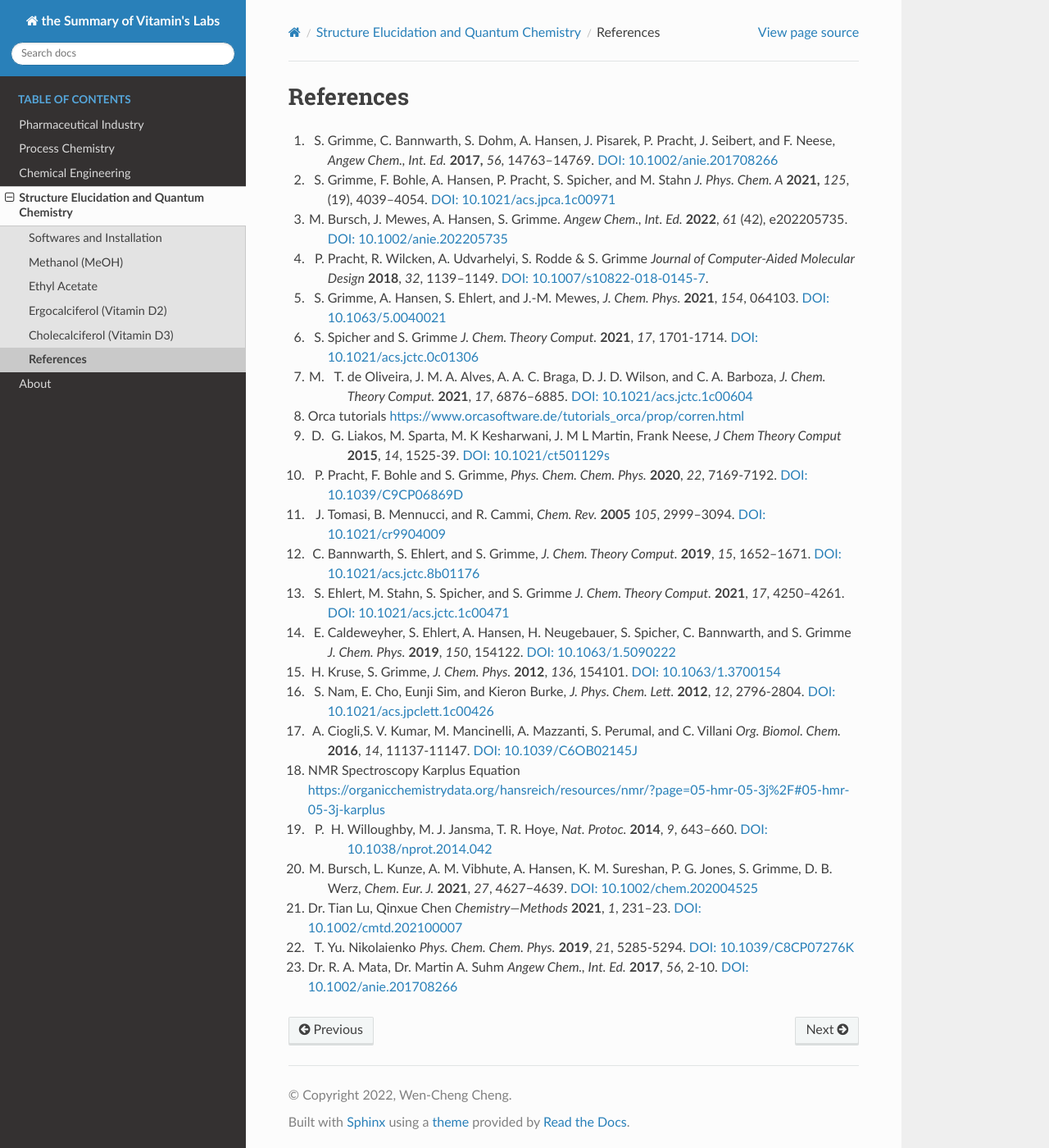
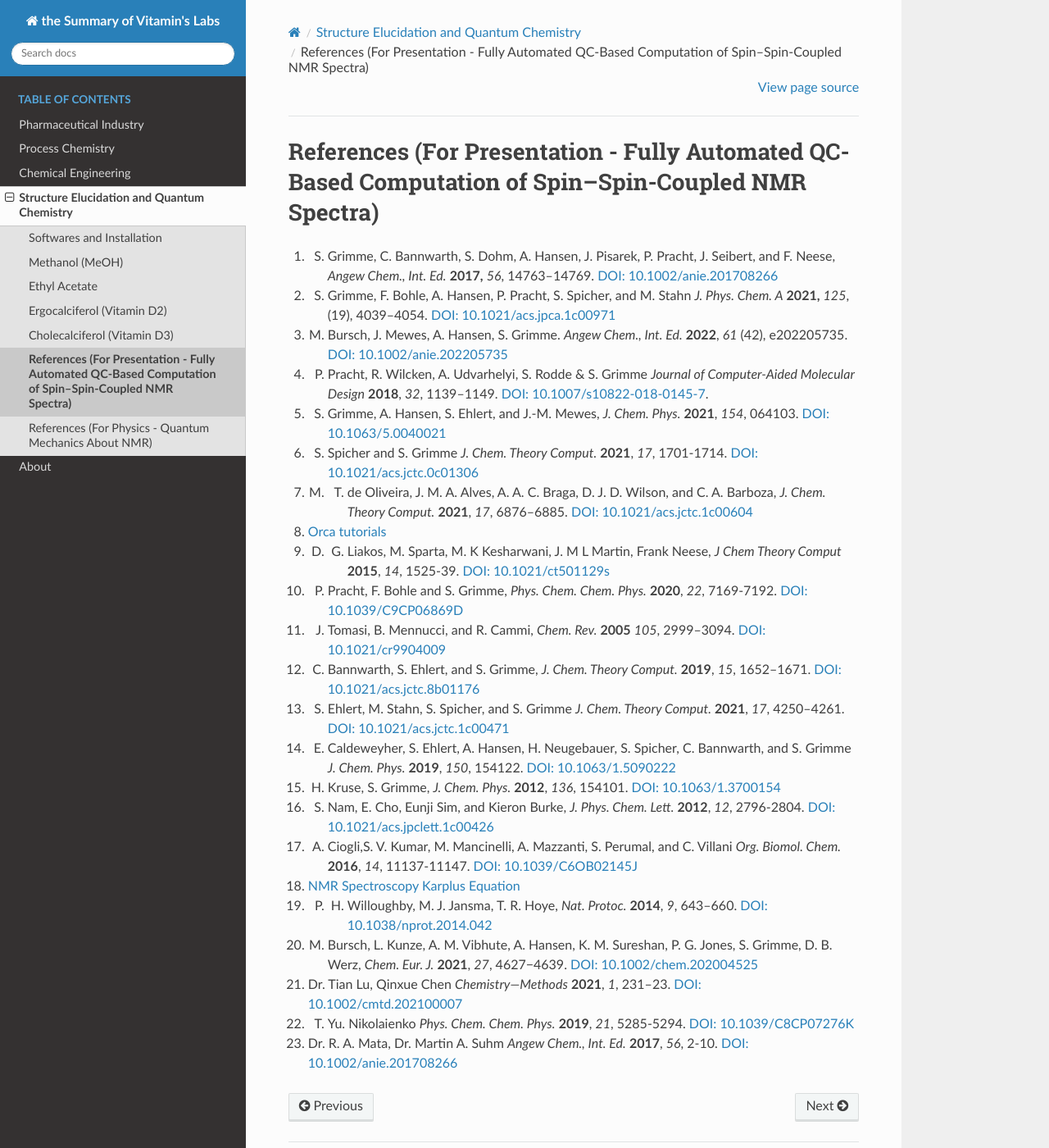
Before and after one commit to vitamincheng/summary, a Sphinx documentation site: the page built from source/CH4/Section32.rst, in a window 1280 px wide and 1400 px high. Shown: the whole window at 82% size. Built offline with Sphinx 7.4.7 and the Read the Docs theme 3.1.0, drawn with Linux system fonts in a browser that asks for light colours.

Commit message:
Added Section35.rst for QC about NMR

```diff
--- a/source/CH2/Section34.rst
+++ b/source/CH2/Section34.rst
@@ -12,6 +12,7 @@ Random Forest Algorithm
 
 Predicting reaction performance in C–N cross-coupling using machine learning *Science* **2018**, *360* (6385), 186-190. `DOI: 10.1126/science.aar516 <https://doi.org/10.1126/science.aar5169>`_
 
+ | Use R language
  | Extracted atomic, molecular, and vibrational descriptors for the components of a palladium-catalyzed Buchwald-Hartwig cross-coupling of aryl halides with 4-methylaniline in the presence of various potentially inhibitory additives.
  | We showed that a random forest algorithm provides significantly improved predictive performance over linear regression analysis.
 
--- a/source/CH4/Section32.rst
+++ b/source/CH4/Section32.rst
@@ -1,5 +1,5 @@
-References
-==============================================================
+References (For Presentation - Fully Automated QC-Based Computation of Spin–Spin-Coupled NMR Spectra)
+========================================================================================================
 
 
 1. S. Grimme, C. Bannwarth, S. Dohm, A. Hansen, J. Pisarek, P. Pracht, J. Seibert, and F. Neese, *Angew Chem., Int. Ed.* **2017,** *56*, 14763–14769. `DOI: 10.1002/anie.201708266 <https://doi.org/10.1002/anie.201708266>`_
@@ -9,7 +9,7 @@ References
 5. S. Grimme, A. Hansen, S. Ehlert, and J.-M. Mewes, *J. Chem. Phys.*  **2021**, *154*, 064103.  `DOI: 10.1063/5.0040021 <https://doi.org/10.1063/5.0040021>`_
 6. S. Spicher and S. Grimme *J. Chem. Theory Comput.* **2021**, *17*, 1701-1714.  `DOI: 10.1021/acs.jctc.0c01306 <https://doi.org/10.1021/acs.jctc.0c01306>`_
 7. M. T. de Oliveira, J. M. A. Alves, A. A. C. Braga, D. J. D. Wilson, and C. A. Barboza, *J. Chem. Theory Comput.* **2021**, *17*, 6876–6885.  `DOI: 10.1021/acs.jctc.1c00604 <https://doi.org/10.1021/acs.jctc.1c00604>`_
-8. Orca tutorials https://www.orcasoftware.de/tutorials_orca/prop/corren.html
+8. `Orca tutorials <https://www.orcasoftware.de/tutorials_orca/prop/corren.html>`_
 9. D. G. Liakos, M. Sparta, M. K Kesharwani, J. M L Martin, Frank Neese, *J Chem Theory Comput* **2015**, *14*, 1525-39.  `DOI: 10.1021/ct501129s <https://doi.org/10.1021/ct501129s>`_
 10. P. Pracht, F. Bohle and S. Grimme, *Phys. Chem. Chem. Phys.* **2020**, *22*, 7169-7192. `DOI: 10.1039/C9CP06869D <https://doi.org/10.1039/C9CP06869D>`_
 11. J. Tomasi, B. Mennucci, and R. Cammi, *Chem. Rev.* **2005** *105*, 2999–3094. `DOI: 10.1021/cr9904009 <https://doi.org/10.1021/cr9904009>`_
@@ -19,7 +19,7 @@ References
 15. H. Kruse, S. Grimme,  *J. Chem. Phys.* **2012**, *136*, 154101. `DOI: 10.1063/1.3700154 <http://dx.doi.org/10.1063/1.3700154>`_
 16. S. Nam, E. Cho, Eunji Sim, and Kieron Burke, *J. Phys. Chem. Lett.* **2012**, *12*, 2796-2804. `DOI: 10.1021/acs.jpclett.1c00426 <https://doi.org/10.1021/acs.jpclett.1c00426>`_
 17. A. Ciogli,S. V. Kumar, M. Mancinelli, A. Mazzanti, S. Perumal, and C. Villani *Org. Biomol. Chem.* **2016**,  *14*, 11137-11147. `DOI: 10.1039/C6OB02145J <https://doi.org/10.1039/C6OB02145J>`_
-18.  NMR Spectroscopy Karplus Equation https://organicchemistrydata.org/hansreich/resources/nmr/?page=05-hmr-05-3j%2F#05-hmr-05-3j-karplus
+18. `NMR Spectroscopy Karplus Equation <https://organicchemistrydata.org/hansreich/resources/nmr/?page=05-hmr-05-3j%2F#05-hmr-05-3j-karplus>`_
 19. P. H. Willoughby, M. J. Jansma, T. R. Hoye, *Nat. Protoc.* **2014**, *9*, 643–660. `DOI: 10.1038/nprot.2014.042 <https://doi.org/10.1038/nprot.2014.042>`_
 20. M. Bursch, L. Kunze, A. M. Vibhute, A. Hansen, K. M. Sureshan, P. G. Jones, S. Grimme, D. B. Werz, *Chem. Eur. J.* **2021**, *27*, 4627−4639. `DOI: 10.1002/chem.202004525 <https://dx.doi.org/10.1002/chem.202004525>`_
 21. Dr. Tian Lu, Qinxue Chen *Chemistry—Methods* **2021**, *1*, 231–23. `DOI: 10.1002/cmtd.202100007 <https://doi.org/10.1002/cmtd.202100007>`_
--- a/source/CH4/index.rst
+++ b/source/CH4/index.rst
@@ -18,3 +18,4 @@ Structure Elucidation and Quantum Chemistry
    Section30
    Section31
    Section32
+   Section35
```
Also changed, not shown: source/CH4/Section35.rst (added, +19 -0 lines), 1 other file.
